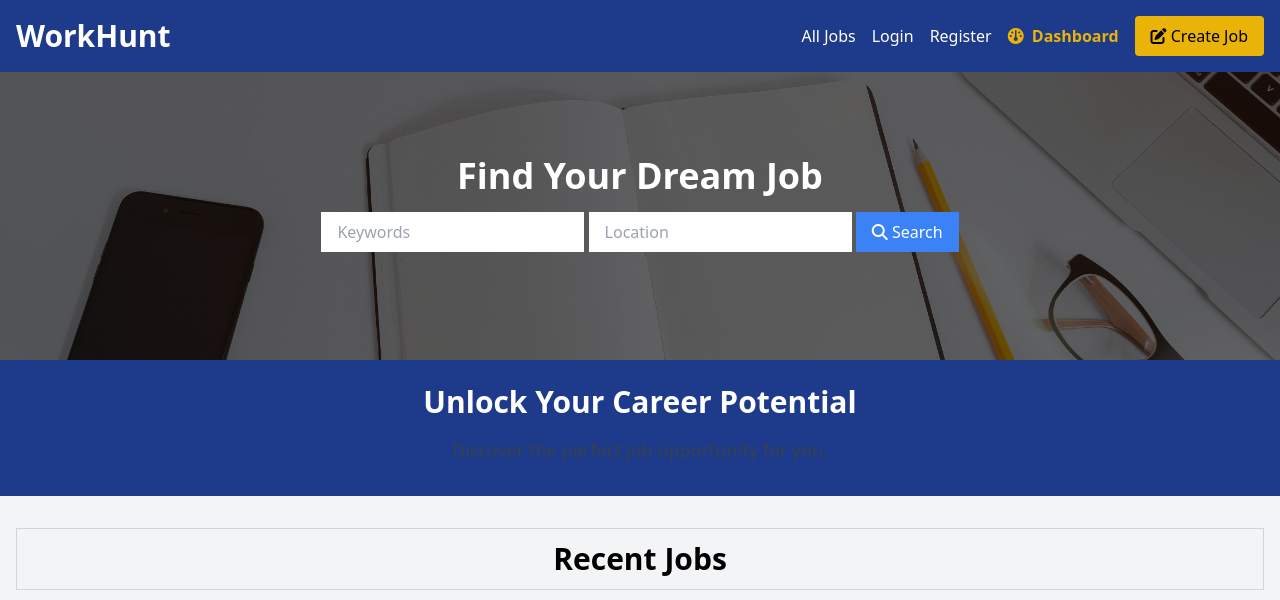
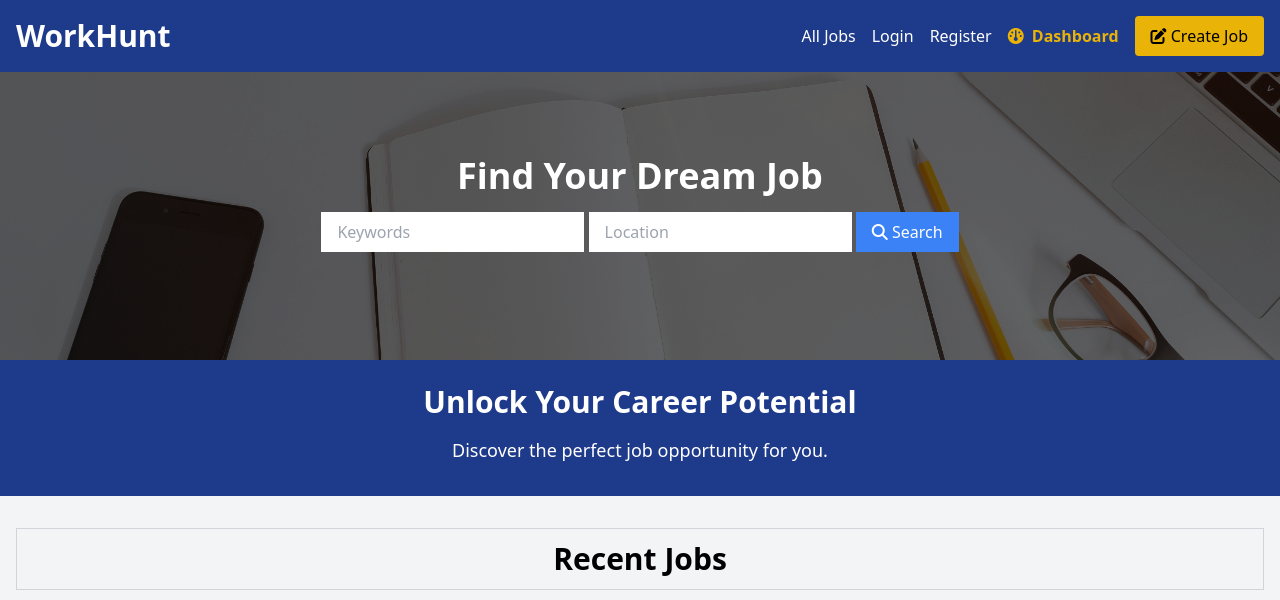
Before and after one commit to btwGaurav/workhunt-tamplate, a website: page index.html in a window 1280 px wide. Shown: the top 600 px of the page. Drawn offline with Linux system fonts and the light colour scheme.

Commit message:
remove text color

```diff
--- a/index.html
+++ b/index.html
@@ -116,7 +116,7 @@
     <section class="bg-blue-900 text-white py-6 text-center">
       <div class="container mx-auto">
         <h2 class="sm:text-3xl text-2xl font-semibold">Unlock Your Career Potential</h2>
-        <p class="sm:text-lg text-base text-gray-700 mt-2 p-2">
+        <p class="sm:text-lg text-base mt-2 p-2">
           Discover the perfect job opportunity for you.
         </p>
       </div>
```
